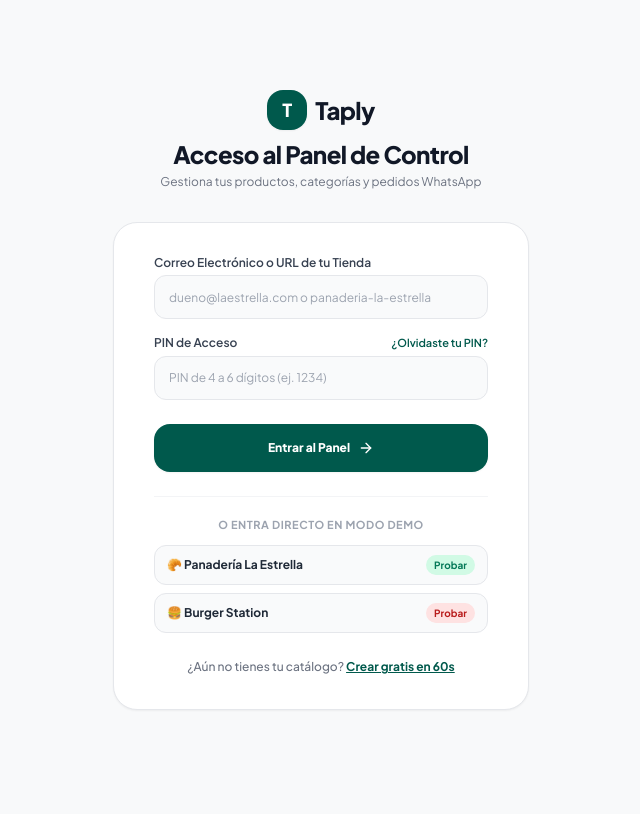
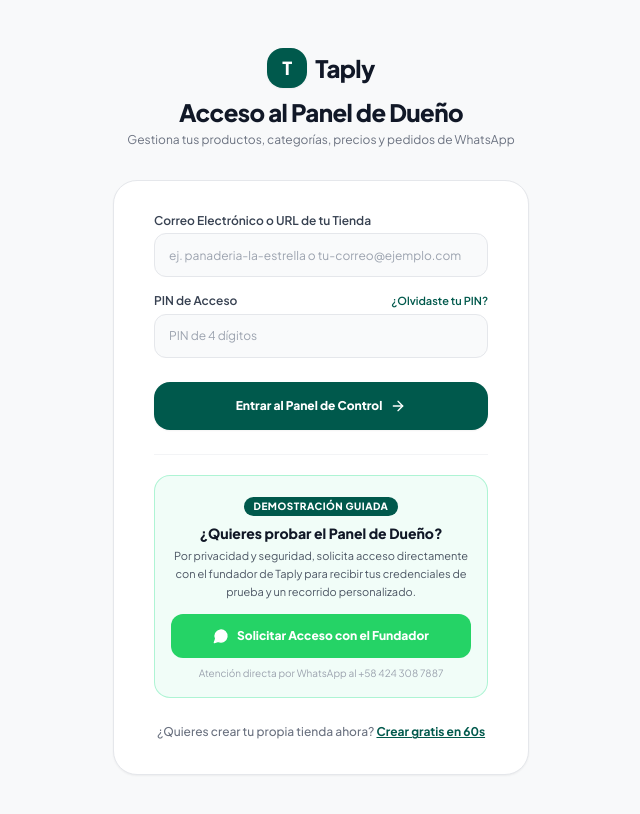
Before and after one commit to derekgarsva/taply-saas, a Next.js app: page /login in a window 1280 px wide. Shown: the top 814 px of the page, without its empty margins (319-959 px from the left). Built offline with nearby package versions, Linux system fonts and the light colour scheme; no server answers.

Commit message:
chore: sync changes

```diff
--- a/src/app/login/page.tsx
+++ b/src/app/login/page.tsx
@@ -1,7 +1,7 @@
 'use client';
 
-import React, { useState, useEffect } from 'react';
-import { useRouter } from 'next/navigation';
+import React, { useState, useEffect, Suspense } from 'react';
+import { useRouter, useSearchParams } from 'next/navigation';
 import Link from 'next/link';
 import { motion, AnimatePresence } from 'framer-motion';
 import {
@@ -15,15 +15,40 @@
   Mail,
   Clock,
   ShieldAlert,
+  MessageCircle,
   X
 } from 'lucide-react';
 
 export default function LoginPage() {
+  return (
+    <Suspense
+      fallback={
+        <div className="min-h-screen bg-[#F8F9FA] flex items-center justify-center p-6">
+          <div className="w-8 h-8 border-3 border-gray-300 border-t-[#00594C] rounded-full animate-spin" />
+        </div>
+      }
+    >
+      <LoginFormContent />
+    </Suspense>
+  );
+}
+
+function LoginFormContent() {
   const router = useRouter();
-  const [identifier, setIdentifier] = useState('');
+  const searchParams = useSearchParams();
+  const prefilledStore = searchParams.get('store') || '';
+
+  const [identifier, setIdentifier] = useState(prefilledStore);
   const [pin, setPin] = useState('');
   const [loading, setLoading] = useState(false);
   const [error, setError] = useState<string | null>(null);
+
+  // Set store from query param if available
+  useEffect(() => {
+    if (prefilledStore) {
+      setIdentifier(prefilledStore);
+    }
+  }, [prefilledStore]);
 
   // Recovery modal state
   const [showForgotModal, setShowForgotModal] = useState(false);
@@ -188,10 +213,10 @@
           </span>
         </Link>
         <h2 className="text-xl sm:text-2xl font-extrabold text-gray-900 tracking-tight">
-          Acceso al Panel de Control
+          Acceso al Panel de Dueño
         </h2>
         <p className="mt-1 text-xs text-gray-500">
-          Gestiona tus productos, categorías y pedidos WhatsApp
+          Gestiona tus productos, categorías, precios y pedidos de WhatsApp
         </p>
       </div>
 
@@ -212,7 +237,7 @@
               <div className="relative">
                 <input
                   type="text"
-                  placeholder="dueno@laestrella.com o panaderia-la-estrella"
+                  placeholder="ej. panaderia-la-estrella o tu-correo@ejemplo.com"
                   value={identifier}
                   onChange={(e) => setIdentifier(e.target.value)}
                   className="w-full h-11 px-3.5 text-xs bg-gray-50 border border-gray-200 rounded-xl outline-none focus:border-[#00594C] transition-colors"
@@ -242,7 +267,7 @@
               <div className="relative">
                 <input
                   type="password"
-                  placeholder="PIN de 4 a 6 dígitos (ej. 1234)"
+                  placeholder="PIN de 4 dígitos"
                   value={pin}
                   onChange={(e) => setPin(e.target.value)}
                   className="w-full h-11 px-3.5 text-xs bg-gray-50 border border-gray-200 rounded-xl outline-none focus:border-[#00594C] transition-colors"
@@ -257,44 +282,38 @@
                 disabled={loading}
                 className="w-full h-12 bg-[#00594C] text-white font-extrabold text-xs rounded-2xl flex items-center justify-center gap-2 active:scale-98 transition-transform shadow-sm disabled:opacity-70"
               >
-                <span>{loading ? 'Verificando...' : 'Entrar al Panel'}</span>
+                <span>{loading ? 'Verificando credenciales...' : 'Entrar al Panel de Control'}</span>
                 <ArrowRight className="w-4 h-4" />
               </button>
             </div>
           </form>
 
-          {/* Quick Demo Access Buttons */}
+          {/* ════ SOLICITAR ACCESO A PANEL DUEÑO CON EL FUNDADOR DE TAPLY (LEAD GATEWAY) ════ */}
           <div className="mt-6 pt-5 border-t border-gray-100">
-            <span className="block text-center text-[11px] font-bold text-gray-400 uppercase tracking-wider mb-3">
-              O entra directo en modo Demo
-            </span>
+            <div className="bg-emerald-50/70 border border-emerald-200/90 rounded-2xl p-4 text-center">
+              <span className="inline-flex items-center gap-1.5 px-2.5 py-0.5 rounded-full bg-[#00594C] text-white text-[10px] font-extrabold uppercase tracking-wider mb-2">
+                Demostración Guiada
+              </span>
+              <h4 className="font-extrabold text-sm text-gray-900 leading-snug">
+                ¿Quieres probar el Panel de Dueño?
+              </h4>
+              <p className="text-[11px] text-gray-600 mt-1 mb-3.5 leading-relaxed">
+                Por privacidad y seguridad, solicita acceso directamente con el fundador de Taply para recibir tus credenciales de prueba y un recorrido personalizado.
+              </p>
 
-            <div className="space-y-2">
-              <button
-                type="button"
-                onClick={() => {
-                  setIdentifier('panaderia-la-estrella');
-                  setPin('1234');
-                  router.push('/dashboard?store=panaderia-la-estrella');
-                }}
-                className="w-full h-10 px-3 rounded-xl border border-gray-200 bg-gray-50 hover:bg-gray-100 text-xs font-bold text-gray-800 flex items-center justify-between transition-colors"
+              <a
+                href="https://wa.me/584243087887?text=%C2%A1Hola!%20Quiero%20solicitar%20acceso%20demo%20al%20Panel%20de%20Due%C3%B1o%20de%20Taply%20para%20probar%20c%C3%B3mo%20gestionar%20mi%20cat%C3%A1logo."
+                target="_blank"
+                rel="noopener noreferrer"
+                className="w-full h-11 px-4 rounded-xl bg-[#25D366] hover:bg-[#20bd5a] text-white text-xs font-extrabold flex items-center justify-center gap-2 shadow-xs active:scale-98 transition-all"
               >
-                <span>🥐 Panadería La Estrella</span>
-                <span className="text-[10px] text-emerald-700 bg-emerald-100 px-2 py-0.5 rounded-full">Probar</span>
-              </button>
+                <MessageCircle className="w-4 h-4 fill-current" />
+                <span>Solicitar Acceso con el Fundador</span>
+              </a>
 
-              <button
-                type="button"
-                onClick={() => {
-                  setIdentifier('burger-station');
-                  setPin('1234');
-                  router.push('/dashboard?store=burger-station');
-                }}
-                className="w-full h-10 px-3 rounded-xl border border-gray-200 bg-gray-50 hover:bg-gray-100 text-xs font-bold text-gray-800 flex items-center justify-between transition-colors"
-              >
-                <span>🍔 Burger Station</span>
-                <span className="text-[10px] text-red-700 bg-red-100 px-2 py-0.5 rounded-full">Probar</span>
-              </button>
+              <span className="block text-[10px] text-gray-400 mt-2">
+                Atención directa por WhatsApp al +58 424 308 7887
+              </span>
             </div>
 
             <div className="mt-5 text-center">
@@ -302,7 +321,7 @@
                 href="/onboarding"
                 className="text-xs text-gray-500 hover:text-gray-900 font-medium"
               >
-                ¿Aún no tienes tu catálogo? <span className="underline font-bold text-[#00594C]">Crear gratis en 60s</span>
+                ¿Quieres crear tu propia tienda ahora? <span className="underline font-bold text-[#00594C]">Crear gratis en 60s</span>
               </Link>
             </div>
           </div>
--- a/src/components/storefront/StorefrontView.tsx
+++ b/src/components/storefront/StorefrontView.tsx
@@ -289,7 +289,7 @@
     else if (action === 'qr') setModal('qr');
     else if (action === 'copy') copyLink();
     else if (action === 'admin') {
-      window.location.href = `/dashboard?store=${business.slug}`;
+      window.location.href = `/login?store=${business.slug}`;
     }
   };
 
@@ -604,7 +604,7 @@
               </button>
               <span className="text-gray-300">•</span>
               <Link
-                href={`/dashboard?store=${business.slug}`}
+                href={`/login?store=${business.slug}`}
                 className="inline-flex items-center gap-1 text-[11px] text-gray-400 hover:text-gray-700 font-medium"
               >
                 <Lock className="w-3 h-3 text-gray-400" />
--- a/src/lib/data.ts
+++ b/src/lib/data.ts
@@ -36,7 +36,7 @@
     active: true,
     plan: 'mensual',
     ownerEmail: 'dueno@laestrella.com',
-    ownerPin: '1234',
+    ownerPin: '4321',
     createdAt: new Date(Date.now() - 30 * 86400000).toISOString(),
   },
   'burger-station': {
@@ -62,7 +62,7 @@
     active: true,
     plan: 'anual',
     ownerEmail: 'dueno@burgerstation.com',
-    ownerPin: '1234',
+    ownerPin: '4321',
     createdAt: new Date(Date.now() - 15 * 86400000).toISOString(),
   }
 };
```
